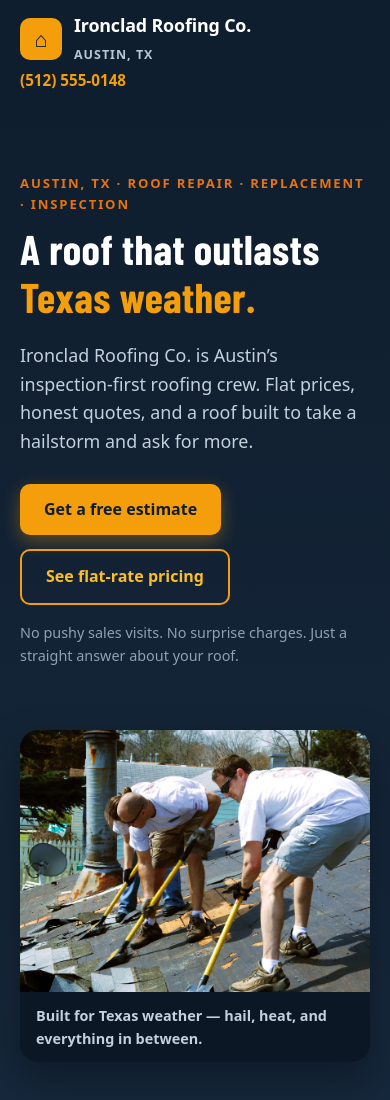
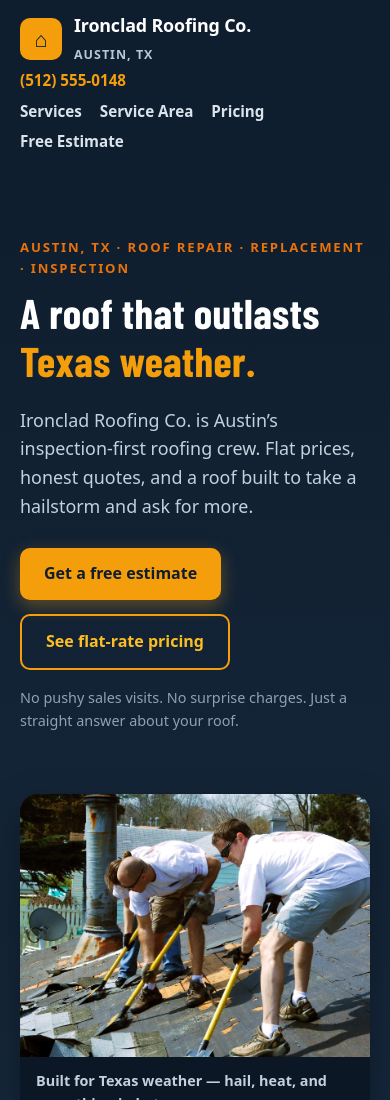
Before and after one commit to krisb260/ironclad-roofing, a React app: page / in a window 390 px wide. Shown: the top 1100 px of the page. Built offline with nearby package versions, Linux system fonts and the light colour scheme; a web font is replaced by a local one.

Commit message:
Show the main nav on mobile instead of hiding it
The 860px media query set .site-nav to display:none, so on phones
there was no Free Estimate (or Pricing) link anywhere in the header —
only the footer link and the homepage hero button. Now the nav wraps
onto its own row under the brand/phone on small screens.

```diff
--- a/src/styles.css
+++ b/src/styles.css
@@ -801,8 +801,15 @@ p {
 		grid-template-columns: 1fr 1fr;
 	}
 
+	/* The nav stays visible on phones as its own row — hiding it left
+	   mobile visitors with no way to reach Pricing or Free Estimate. */
 	.site-nav {
-		display: none;
+		display: flex;
+		flex-basis: 100%;
+		flex-wrap: wrap;
+		gap: 6px 18px;
+		order: 3;
+		padding-bottom: 8px;
 	}
 
 	.site-footer .container {
```
